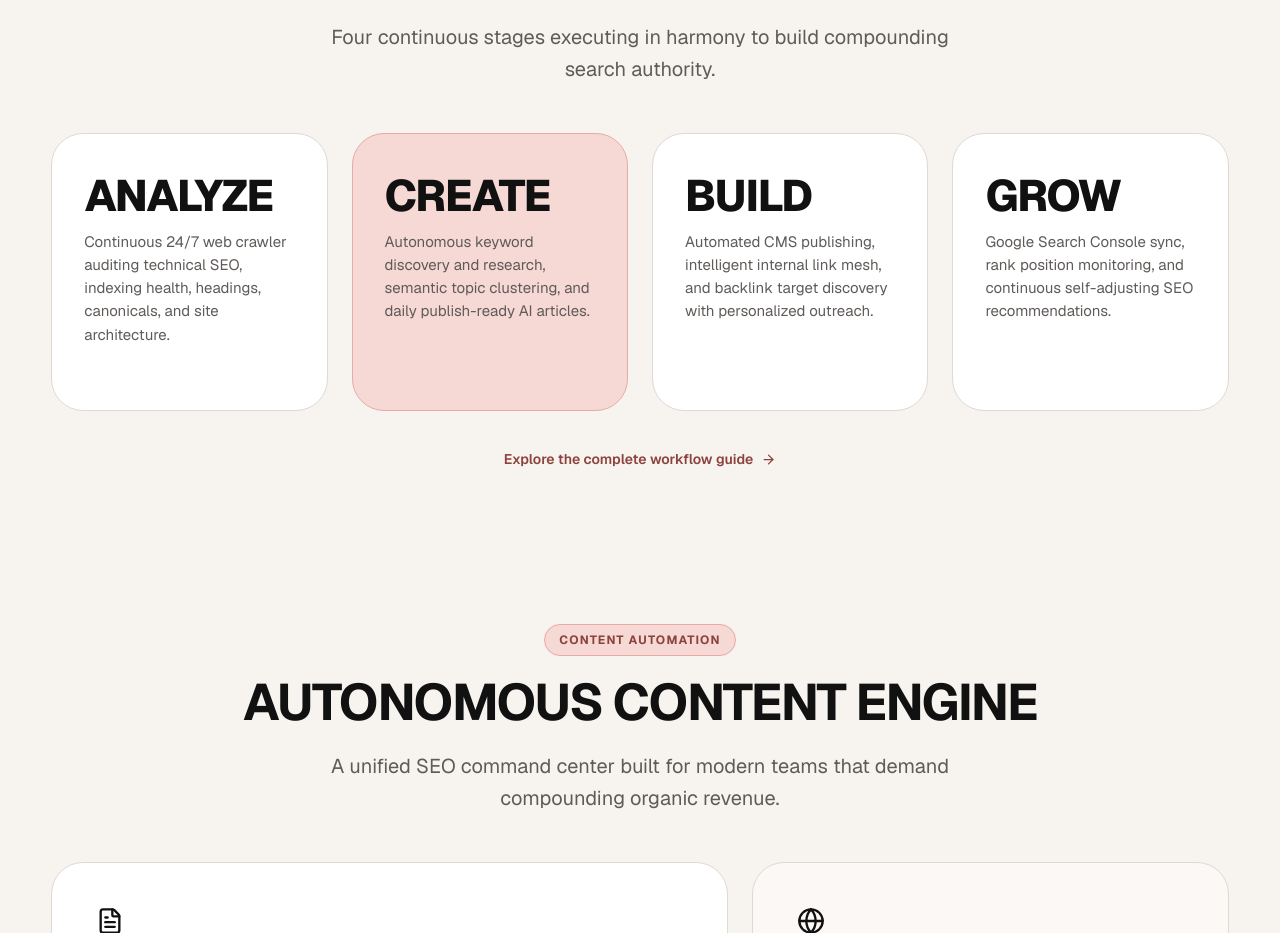
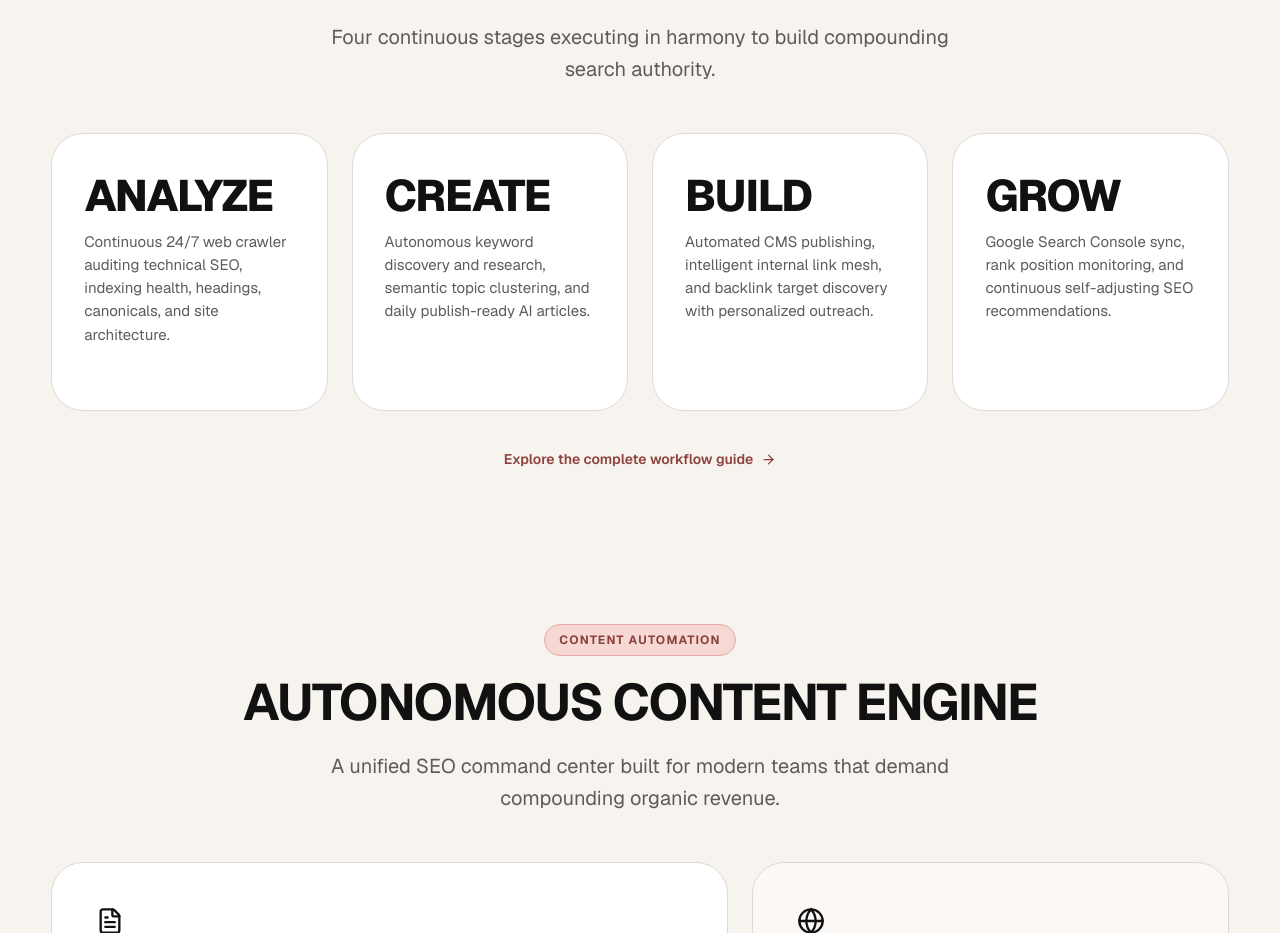
Before and after one commit to rankautonomous-ops/rankautonomous, a Next.js app in the folder apps/web/: page / in a window 1280 px wide. Shown: the part 2280-3213 px from the top of the page. Built offline with nearby package versions, Linux system fonts and the light colour scheme; no server answers.

Commit message:
Make all 4 growth loop stage cards identical with clean white background

```diff
--- a/apps/web/src/app/(marketing)/how-it-works/page.tsx
+++ b/apps/web/src/app/(marketing)/how-it-works/page.tsx
@@ -30,14 +30,14 @@ export default function HowItWorksPage() {
           </p>
         </div>
 
-        <div className={styles.contentBlock} style={{ background: 'var(--accent-soft)', borderColor: 'var(--accent)' }}>
+        <div className={styles.contentBlock}>
           <div style={{ fontSize: '13px', fontWeight: '800', color: '#8c423d', letterSpacing: '0.08em', textTransform: 'uppercase', marginBottom: '12px' }}>
             Stage 02
           </div>
           <h2 style={{ fontSize: '26px', fontWeight: '700', color: 'var(--text)', marginBottom: '14px', letterSpacing: '-0.02em' }}>
             Create
           </h2>
-          <p className={styles.prose} style={{ color: 'var(--text)' }}>
+          <p className={styles.prose}>
             Based on the analysis, our AI discovers low-competition keyword clusters and plans an autonomous publishing schedule. Our writing studio drafts comprehensive, rank-ready articles designed for search intent.
           </p>
         </div>
--- a/apps/web/src/app/(marketing)/page.tsx
+++ b/apps/web/src/app/(marketing)/page.tsx
@@ -155,7 +155,7 @@ export default async function Home() {
             </div>
           </div>
 
-          <div className={`${styles.philosophyCard} ${styles.philosophyCardAccent}`}>
+          <div className={styles.philosophyCard}>
             <div>
               <div className={styles.philosophyWord}>CREATE</div>
               <p className={styles.philosophyDesc}>
```
